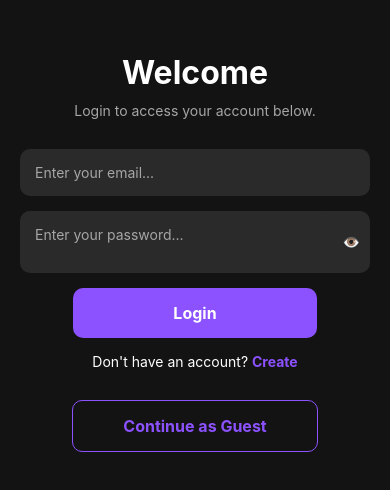
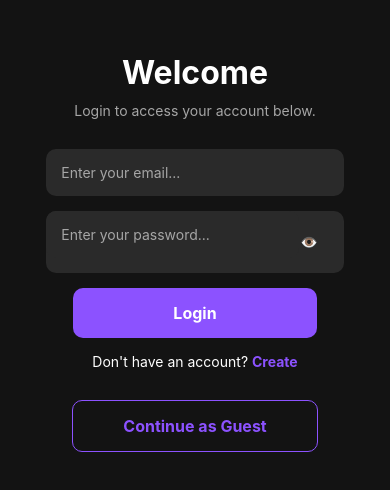
Before and after one commit to Uri-Alvarez/Migraine-less, a React Native app in the folder my-app/: screen /Login in a window 390 px wide. Shown: the part 170-660 px from the top of the page. Built offline with nearby package versions, Linux system fonts and the light colour scheme.

Commit message:
Se ajustaron lasmedidas de alguno inputs del login
 On branch front
 Changes to be committed:
	modified:   my-app/screens/LoginScreen.js

```diff
--- a/my-app/screens/LoginScreen.js
+++ b/my-app/screens/LoginScreen.js
@@ -105,28 +105,30 @@ const styles = StyleSheet.create({
     marginBottom: 30, // Espacio inferior del subtítulo
   },
   input: {
-    width: '100%', // Ancho del campo de entrada al 100%
+    width: '85%', // Ancho del campo de entrada al 100%
     backgroundColor: '#2a2a2a', // Fondo gris oscuro para los inputs
     color: '#fff', // Texto blanco
     padding: 15, // Espaciado interno
     borderRadius: 10, // Esquinas redondeadas
     marginBottom: 15, // Espacio inferior entre los campos de entrada
+    //marginRight: .01,
   },
   passwordContainer: {
-    width: '100%', // Ancho del contenedor al 100%
+    width: '85%', // Ancho del contenedor al 100%
     flexDirection: 'row', // Dispone los elementos en fila
     alignItems: 'center', // Centra los elementos verticalmente
     backgroundColor: '#2a2a2a', // Mismo fondo gris oscuro
     borderRadius: 10, // Esquinas redondeadas
     marginBottom: 15, // Espacio inferior entre campos
+    //marginRight: .01,
   },
   inputPassword: {
     flex: 1, // Permite que el campo de entrada de contraseña ocupe todo el espacio disponible
     color: '#fff', // Texto blanco
-    padding: 15, // Espaciado interno
+    padding: 10, // Espaciado interno
   },
   eyeIcon: {
-    padding: 10, // Espaciado interno para el icono del ojo
+    padding: 1, // Espaciado interno para el icono del ojo
   },
   eyeText: {
     color: '#8c52ff', // Color morado claro para el icono del ojo
```
